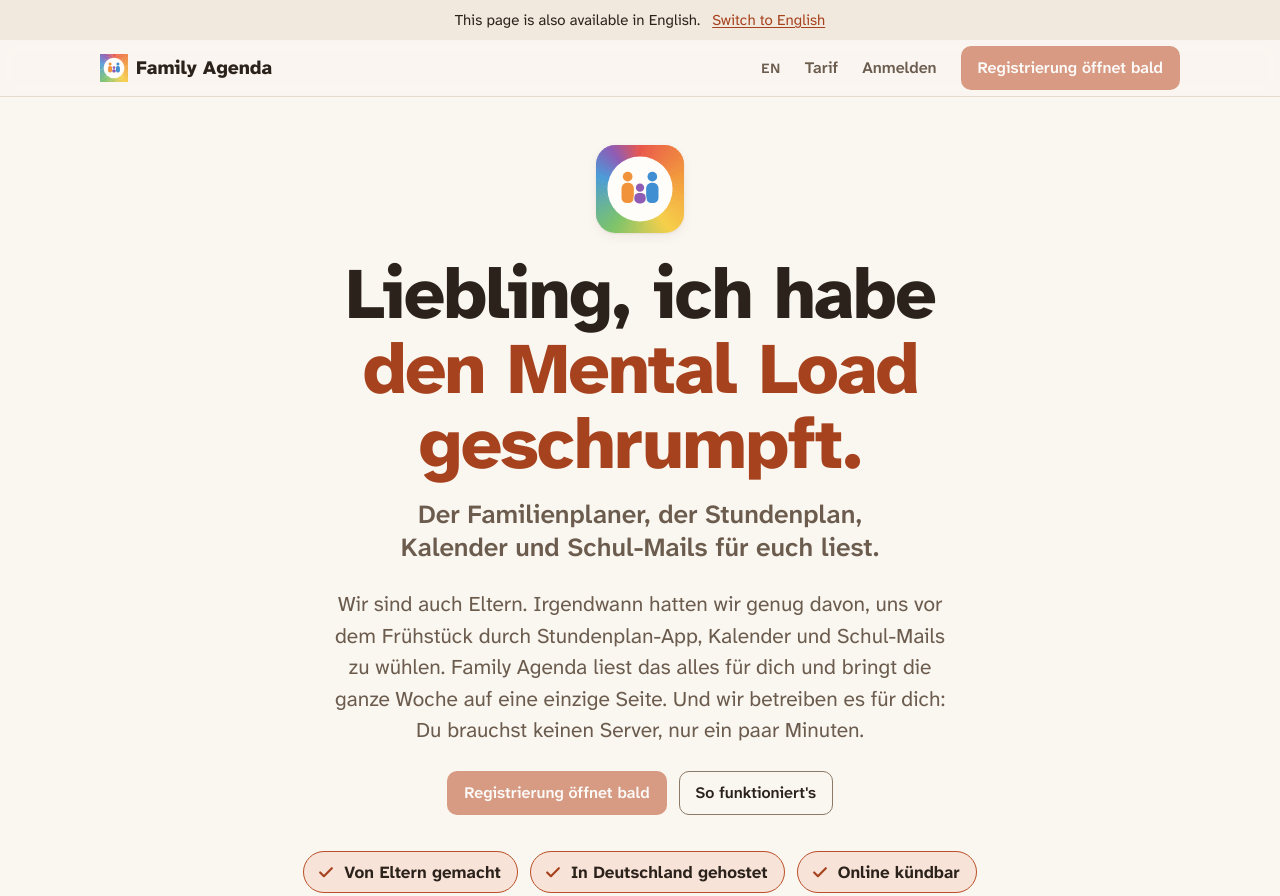
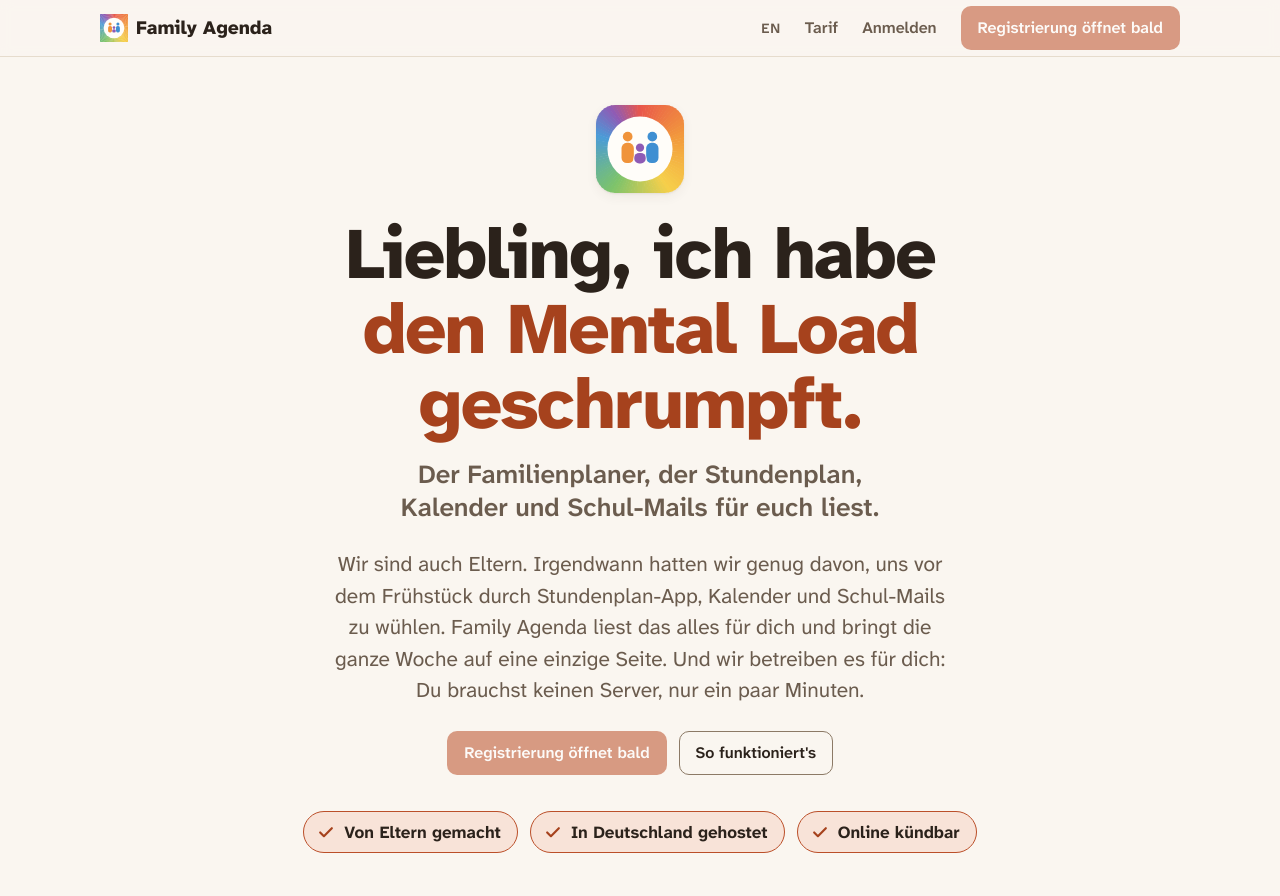
Before and after one commit to artkoenig/family-agenda-cloud, a plain HTML site: page site/index.html in a window 1280 px wide. Shown: the top 896 px of the page. Drawn offline with Linux system fonts and the light colour scheme.

Commit message:
Landing page: drop the English hint, the nav already has a language switch
Co-Authored-By: Claude Opus 5.5 <noreply@anthropic.com>
Claude-Session: https://claude.ai/code/session_01YQVwCK1p3BYAQUEaEffbMf

```diff
--- a/site/index.html
+++ b/site/index.html
@@ -262,15 +262,6 @@
   <script>
     (() => {
       // Remembers a language picked by hand, so the first-visit choice by browser language does not override it.
-      // A browser that is not German, on a first visit: a hint to the English page (no redirect, which search engines would follow).
-      try {
-        if (!localStorage.getItem("lp-lang") && !/^de\b/i.test(navigator.language)) {
-          const hint = document.createElement("p");
-          hint.className = "lp-langhint"; hint.lang = "en";
-          hint.innerHTML = 'This page is also available in English. <a href="en/" hreflang="en" data-lang="en">Switch to English</a>';
-          document.body.prepend(hint);
-        }
-      } catch {}
       for (const link of document.querySelectorAll("[data-lang]")) {
         link.addEventListener("click", () => { try { localStorage.setItem("lp-lang", link.dataset.lang); } catch {} });
       }
--- a/site/landing.css
+++ b/site/landing.css
@@ -281,6 +281,3 @@ html:not([data-scripted]) .lp-stage { width: 360px; }
 .lp-faq__item { padding: var(--space-4) var(--space-5); border-radius: 16px; background: var(--surface-sunken); }
 .lp-faq__item summary { cursor: pointer; font-weight: 700; font-size: 18px; }
 .lp-faq__item p { margin-top: var(--space-3); color: var(--ink-muted); line-height: 1.55; }
-
-/* A hint to the English page for a browser that is not German, instead of a redirect search engines would follow. */
-.lp-langhint { display: flex; justify-content: center; gap: var(--space-3); padding: var(--space-2) var(--space-4); font-size: 15px; background: var(--surface-sunken); }
```
